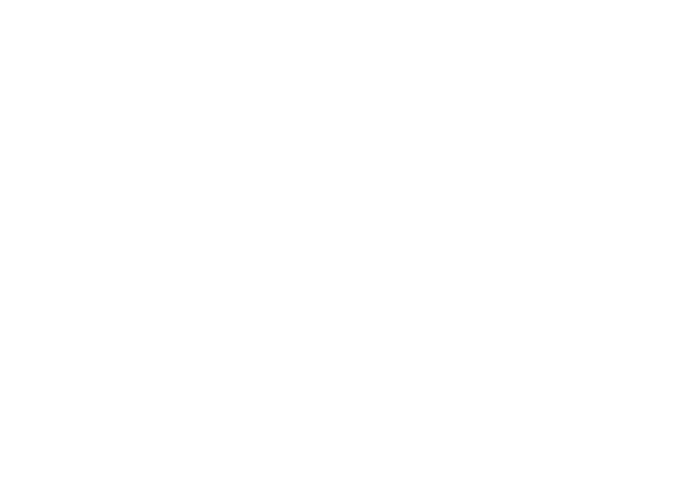
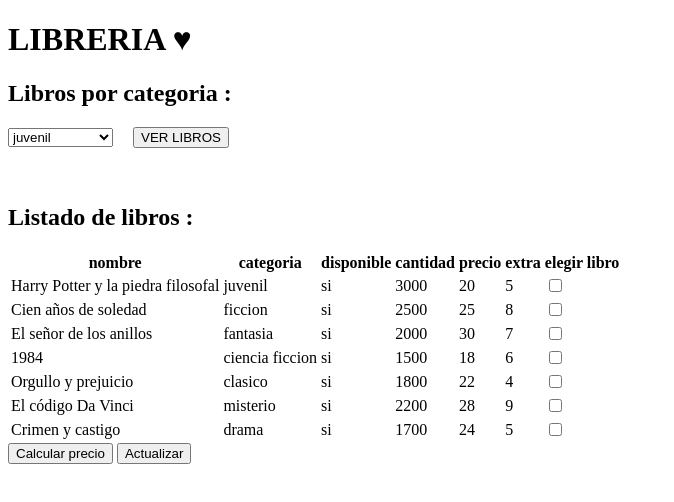
Before and after one commit to Umalaia/Actividades_Repaso_JS_TS_Angular, a plain HTML site: page Libreria/libreria.html in a window 1280 px wide. Shown: the whole page, without its empty margins (0-674 px from the left). Drawn offline with Linux system fonts and the light colour scheme.

Commit message:
libreria

```diff
--- a/AJAX/peticionAjax.js
+++ b/AJAX/peticionAjax.js
@@ -1,6 +1,6 @@
 
 function enviarPeticionAsincrona(){
-    let xmlhttp = new XMLHttpRequest
+    let xmlhttp = new XMLHttpRequest()
 
     xmlhttp.onreadystatechange = function(){
         if(this.readyState == 4){
--- a/Libreria/libreria.html
+++ b/Libreria/libreria.html
@@ -17,3 +17,23 @@ Para calcular este precio, la aplicación debe realizar una nueva llamada AJAX a
 la información del precio base del libro seleccionado
 y el precio adicional de los extras seleccionados (por ejemplo, edición especial, envío rápido, etc.).
 Los precios de los extras pueden variar.-->
+<!DOCTYPE html>
+<html lang="en">
+    <head>
+        <meta charset="UTF-8">
+        <meta name="viewport" content="width=device-width, initial-scale=1.0">
+        <title>Document</title>
+        <script type="text/javascript" src="libreria.js"></script>
+    </head>
+    <body>
+        <h1>LIBRERIA ♥ </h1>
+        <div id="cont">
+        </div>
+        <br><br>
+        <div id="lista">
+        </div>
+        <div id="precios"></div>
+        <button id="calcularPrecioLibro">Calcular precio</button>
+        <button id="actualizar">Actualizar</button>
+    </body>
+</html>
--- a/Libreria/libreria.js
+++ b/Libreria/libreria.js
@@ -0,0 +1,164 @@
+function enviarDatosLibreria() {
+    let xh = new XMLHttpRequest();
+    xh.onreadystatechange = function () {
+        if (this.readyState == 4) {
+            if (this.status == 200) {
+                procesarRespuesta(this.responseText);
+            } else {
+                alert("error");
+            }
+        }
+    }
+    xh.open('GET', 'libreria.json', true)
+    xh.send(null)
+}
+
+
+function procesarRespuesta(mensaje) {
+    let libreria = JSON.parse(mensaje)
+    let libros = libreria.libros
+    console.log(libros)
+    cargarCategorias(libros)
+    cargarLibros(libros)
+}
+
+
+function cargarCategorias(libros) {
+    let cont = document.getElementById("cont")
+    let h2 = document.createElement("h2")
+    let titcat = document.createTextNode("Libros por categoria :")
+    h2.appendChild(titcat)
+    cont.appendChild(h2)
+
+    let select = document.createElement("select")
+    select.id = "select"
+    for (let libro of libros) {
+        let opt = document.createElement("option")
+        opt.value = libro.categoria;
+        let contopt = document.createTextNode(libro.categoria)
+        opt.appendChild(contopt)
+        select.appendChild(opt)
+    }
+    cont.appendChild(select)
+
+    let buttonVer = document.createElement("button")
+    let contb = document.createTextNode("VER LIBROS")
+    buttonVer.appendChild(contb)
+    buttonVer.id = "verLibros"
+    buttonVer.style.marginLeft = "20px"
+    cont.appendChild(buttonVer)
+}
+
+
+function cargarLibros(libros) {
+    let h22 = document.createElement("h2")
+    let ch22 = document.createTextNode("Listado de libros : ")
+    h22.appendChild(ch22)
+    lista.appendChild(h22)
+
+    let table = document.createElement("table")
+    lista.appendChild(table)
+    let tr1 = document.createElement("tr")
+    table.appendChild(tr1)
+
+    for (let key in libros[0]) {
+        let th = document.createElement("th")
+        let thcont = document.createTextNode(key)
+        th.appendChild(thcont)
+        tr1.appendChild(th)
+    }
+
+    let thele = document.createElement("th")
+    let label = document.createElement("label")
+    let cele = document.createTextNode("elegir libro")
+    thele.appendChild(label)
+    label.appendChild(cele)
+    tr1.appendChild(thele)
+
+
+    for (let libro of libros) {
+        let tr2 = document.createElement("tr")
+        table.appendChild(tr2)
+
+        let td1 = document.createElement("td")
+        let tdcont = document.createTextNode(libro.nombre)
+        td1.appendChild(tdcont)
+        tr2.appendChild(td1)
+        let td2 = document.createElement("td")
+        let tdcont2 = document.createTextNode(libro.categoria)
+        td2.appendChild(tdcont2)
+        tr2.appendChild(td2)
+        let td3 = document.createElement("td")
+        let tdcont3 = document.createTextNode(libro.disponible)
+        td3.appendChild(tdcont3)
+        tr2.appendChild(td3)
+        let td4 = document.createElement("td")
+        let tdcont4 = document.createTextNode(libro.cantidad)
+        td4.appendChild(tdcont4)
+        tr2.appendChild(td4)
+        let td5 = document.createElement("td")
+        let tdcont5 = document.createTextNode(libro.precio)
+        td5.appendChild(tdcont5)
+        tr2.appendChild(td5)
+        let td6 = document.createElement("td")
+        let tdcont6 = document.createTextNode(libro.extra)
+        td6.appendChild(tdcont6)
+        tr2.appendChild(td6)
+
+        let td7 = document.createElement("td")
+        let input = document.createElement("input")
+        input.type = "checkbox"
+        input.name = "eleccion"
+        input.value = libro.precio;
+        td7.appendChild(input)
+        tr2.appendChild(td7)
+    }
+
+}
+
+
+function calcularPrecio() {
+    let precio = 0;
+    let eleccion = document.getElementsByName("eleccion")
+    for (let elec of eleccion) {
+        if (elec.checked) {
+            precio += parseInt(elec.value)
+        }
+    }
+
+    let hPrecio = document.createElement("h4")
+    let tPrecio = document.createTextNode("Precio total: " + precio)
+    hPrecio.appendChild(tPrecio)
+
+    let precios = document.getElementById("precios");
+    precios.innerHTML = "";
+    precios.appendChild(hPrecio);
+}
+
+
+
+/*no funciona
+function librosPorCategoria(libros){
+    for (let libro of libros){
+        if(libro.categoria = checked){
+            cargarLibros()
+        }
+    }
+}
+*/
+
+
+function actualizarDatos() {
+    cont.innerHTML = "";
+    lista.innerHTML = ""
+}
+
+
+
+window.onload = function () {
+    enviarDatosLibreria()
+    //verLibros.onclick = librosPorCategoria
+    let calcularPrecioLibro = document.getElementById("calcularPrecioLibro")
+    calcularPrecioLibro.onclick = calcularPrecio
+    actualizar.onclick = actualizarDatos
+}
--- a/Libreria/libreria.json
+++ b/Libreria/libreria.json
@@ -0,0 +1,59 @@
+{
+    "libros": [{
+            "nombre": "Harry Potter y la piedra filosofal",
+            "categoria": "juvenil",
+            "disponible": "si",
+            "cantidad": 3000,
+            "precio": 20,
+            "extra": 5
+        },
+        {
+            "nombre": "Cien años de soledad",
+            "categoria": "ficcion",
+            "disponible": "si",
+            "cantidad": 2500,
+            "precio": 25,
+            "extra": 8
+        },
+        {
+            "nombre": "El señor de los anillos",
+            "categoria": "fantasia",
+            "disponible": "si",
+            "cantidad": 2000,
+            "precio": 30,
+            "extra": 7
+        },
+        {
+            "nombre": "1984",
+            "categoria": "ciencia ficcion",
+            "disponible": "si",
+            "cantidad": 1500,
+            "precio": 18,
+            "extra": 6
+        },
+        {
+            "nombre": "Orgullo y prejuicio",
+            "categoria": "clasico",
+            "disponible": "si",
+            "cantidad": 1800,
+            "precio": 22,
+            "extra": 4
+        },
+        {
+            "nombre": "El código Da Vinci",
+            "categoria": "misterio",
+            "disponible": "si",
+            "cantidad": 2200,
+            "precio": 28,
+            "extra": 9
+        },
+        {
+            "nombre": "Crimen y castigo",
+            "categoria": "drama",
+            "disponible": "si",
+            "cantidad": 1700,
+            "precio": 24,
+            "extra": 5
+        }
+    ]
+}
```
Also changed, not shown: EjercicioAjaxChatGpt/ChatGpt.js (+4 -3 lines), Libreria/libreria2.js (added, +144 -0 lines).
